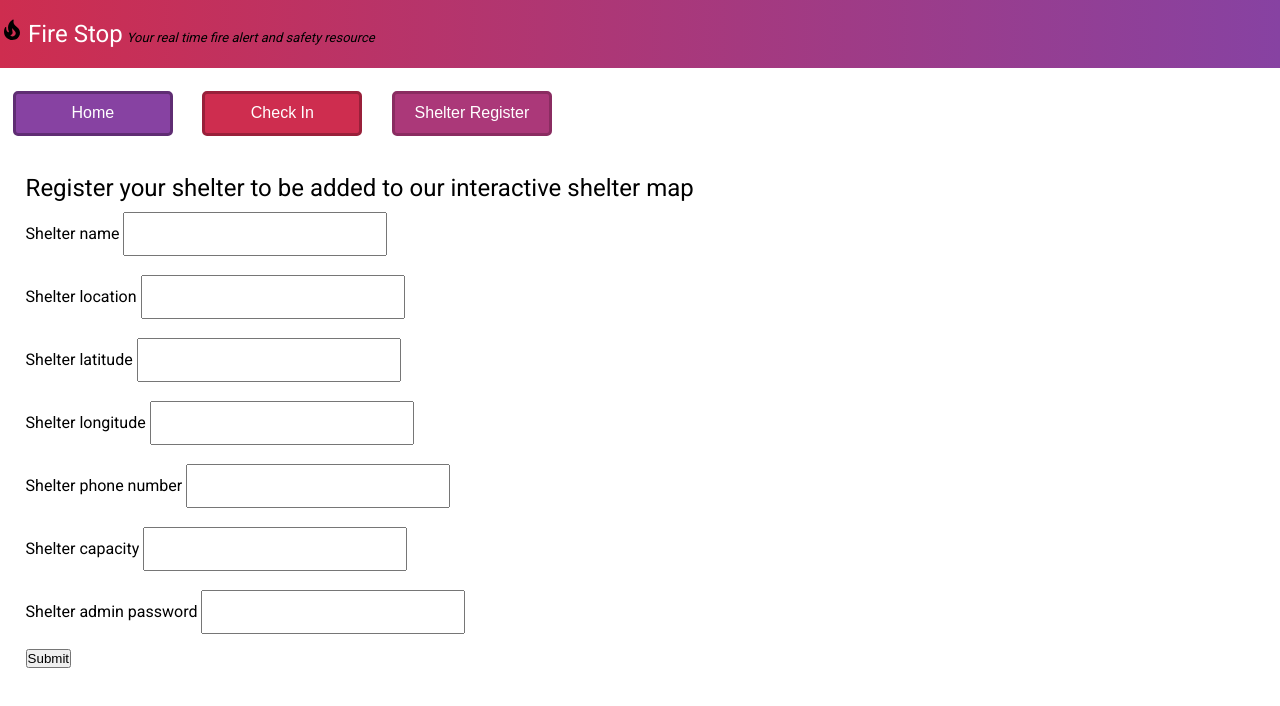
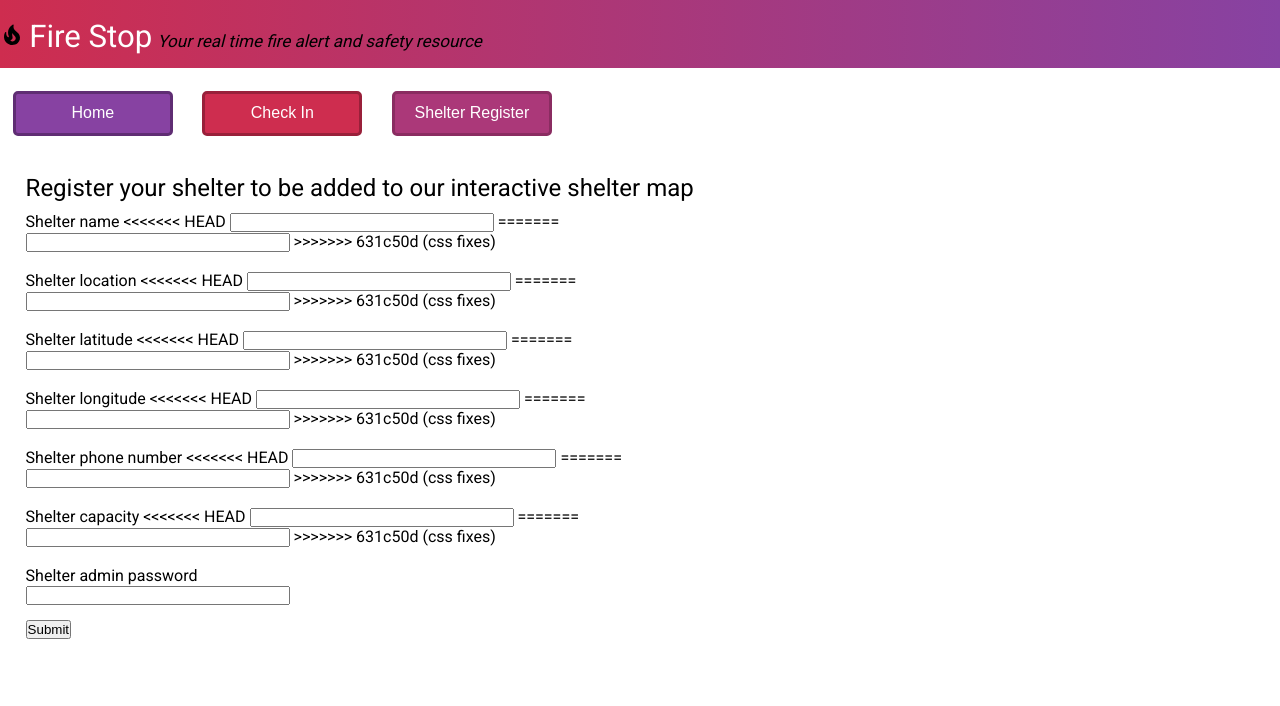
Before and after one commit to willm0602/SSU-WICS-Hackathon-Project-Fall-2021, a website: page pages/shelterreg.html in a window 1280 px wide. Drawn offline with nearby package versions, Linux system fonts and the light colour scheme; some packages are replaced by stand-ins of ours; files that its build step writes are made by us from their sources; no server answers; files whose address does not match are found by name.

Commit message:
css fixes

```diff
--- a/pages/shelterreg.html
+++ b/pages/shelterreg.html
@@ -38,42 +38,73 @@
        <h2 class="intro">Register your shelter to be added to our interactive shelter map</h2>
        <form style="margin-top: 10px;">
            <label for ="sheltername">Shelter name
+<<<<<<< HEAD
                <input class="shelterInput" type="text" required id= "sheltername" name = "name">
+=======
+                <br>
+               <input class="shelterInput" type="text" required id= "sheltername" name = "shelterreg">
+>>>>>>> 631c50d (css fixes)
            </label>
 
            <br><br>
 
            <label for ="shelterlocation">Shelter location
+<<<<<<< HEAD
                <input class="shelterInput" type="text" required id= "shelterlocation" name = "address">
+=======
+            <br>
+               <input class="shelterInput" type="text" required id= "shelterlocation" name = "shelterreg">
+>>>>>>> 631c50d (css fixes)
            </label>
 
            <br><br>
 
            <label for ="shelterlat">Shelter latitude
+<<<<<<< HEAD
             <input class="shelterInput" type="text" required id= "shelterlat" name = "lat">
+=======
+            <br>
+            <input class="shelterInput" type="text" required id= "shelterlat" name = "shelterreg">
+>>>>>>> 631c50d (css fixes)
            </label>
 
             <br><br>
 
             <label for ="shelterlng">Shelter longitude
+<<<<<<< HEAD
                 <input class="shelterInput" type="text" required id= "shelterlon" name = "lon">
+=======
+                <br>
+                <input class="shelterInput" type="text" required id= "shelterlng" name = "shelterreg">
+>>>>>>> 631c50d (css fixes)
             </label>
 
             <br><br>
 
            <label for ="shelterphone">Shelter phone number
+<<<<<<< HEAD
                <input class="shelterInput" type="text" required id= "shelterphone" name = "phone">
+=======
+            <br>
+               <input class="shelterInput" type="text" required id= "shelterphone" name = "shelterreg">
+>>>>>>> 631c50d (css fixes)
            </label>
 
            <br><br>
 
            <label for ="capacity">Shelter capacity
+<<<<<<< HEAD
                <input class="shelterInput" type="text" required id= "capacity" name = "capacity">
+=======
+            <br>
+               <input class="shelterInput" type="text" required id= "capacity" name = "shelterreg">
+>>>>>>> 631c50d (css fixes)
            </label>
 
            <br><br>
 
            <label for ="adminpassword">Shelter admin password
+            <br>
                <input class="shelterInput" type="password" required id= "adminpassword" name = "adminpassword">
            </label>
 
--- a/public/styles/style.css
+++ b/public/styles/style.css
@@ -10,7 +10,7 @@ AB3879 : Fuschia
     .catchphrase{
         font-style:italic;
         color: black !important;
-        font-size:13px;
+        font-size:12px;
         font-weight:100;
         display: inline-block;
     }
@@ -123,8 +123,8 @@ AB3879 : Fuschia
         width: 80px;
     }
     .shelterInput{
-        height: 30px;
-        width: 200px;
+        /* height: 30px; */
+        width: 80%;
     }
     .intro{
         font-weight:bold;
@@ -134,11 +134,26 @@ AB3879 : Fuschia
  }
 
   /* Small devices (portrait tablets and large phones, 600px and up) */
- @media only screen and (min-width: 600px) {
+  @media only screen and (max-width: 360px) {
+    .catchphrase{
+        opacity: 0;
+    }
+
+    #map{
+        height:80%;
+    }
+
+    .check-in-button, .find-shelter-button,.shelter-reg-button, .map-page-button{
+        width: 85px;
+    }
+}
+
+
+  @media only screen and (min-width: 600px) {
     .catchphrase{
         font-style:italic;
         color: black !important;
-        font-size:13px;
+        font-size:17px;
         font-weight:100;
         display: inline-block;
     }
@@ -158,6 +173,7 @@ AB3879 : Fuschia
         background-image: linear-gradient(to right, #CE2D4F, #8742A2);
         color:white;
         height: 50px;
+        font-size: 1.3em;
     }
     .fire-img{
         height: 35px;
@@ -167,7 +183,7 @@ AB3879 : Fuschia
         position: absolute;
         bottom: 0;
         width:100%;
-        height:81%;
+        height:85%;
     }
     h2 {
         font-weight: normal !important;
@@ -252,7 +268,7 @@ AB3879 : Fuschia
         width: 80px;
     }
     .shelterInput{
-        height: 40px;
+        /* height: 40px; */
         width: 260px;
     }
  }
@@ -262,7 +278,7 @@ AB3879 : Fuschia
         position: absolute;
         bottom: 0;
         width:100%;
-        height:80%;
+        /* height:80%; */
     }
     .searchBox{
         margin-top: 13px;
```
Also changed, not shown: pages/register.html (+1 -0 lines).
